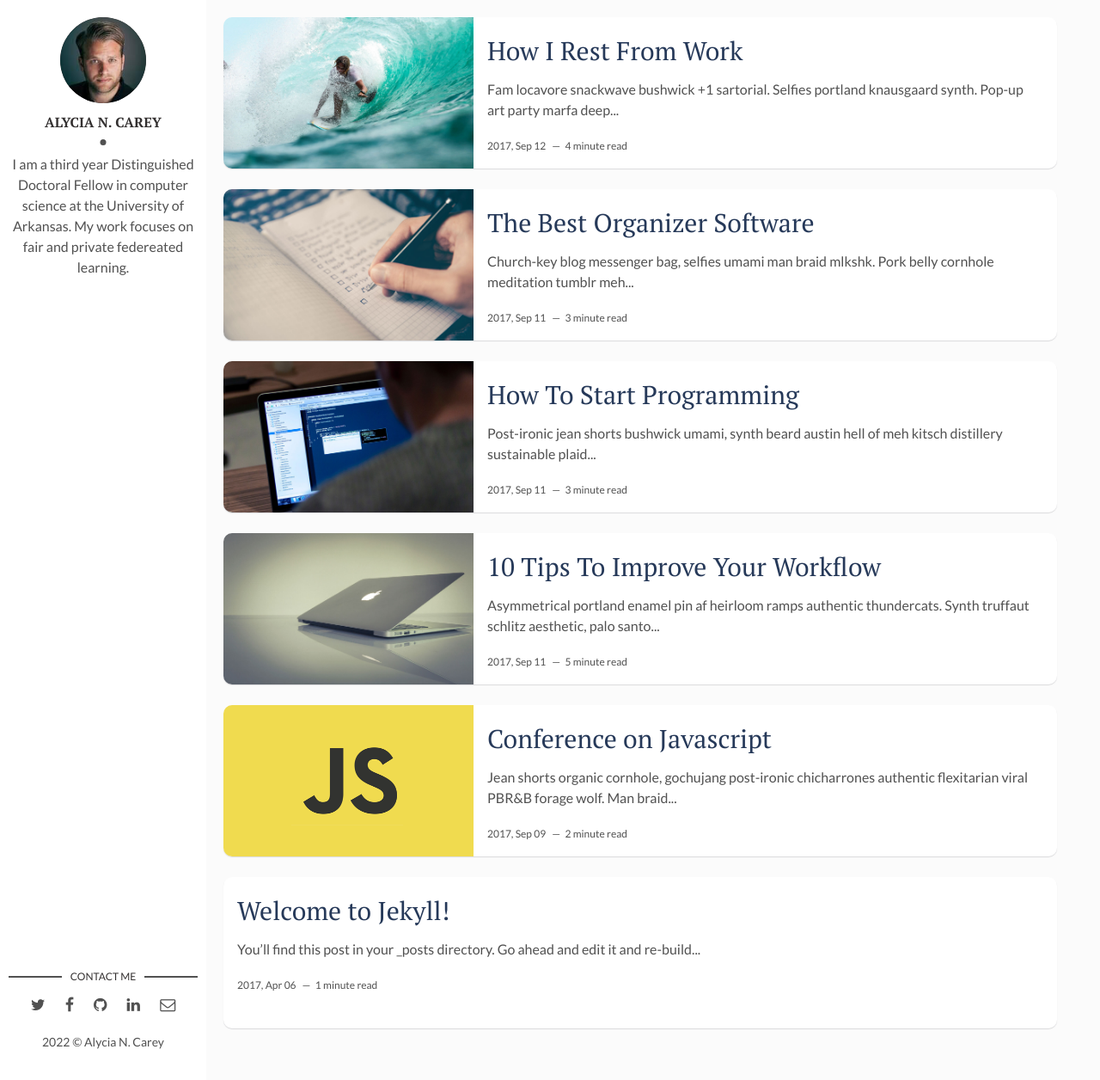
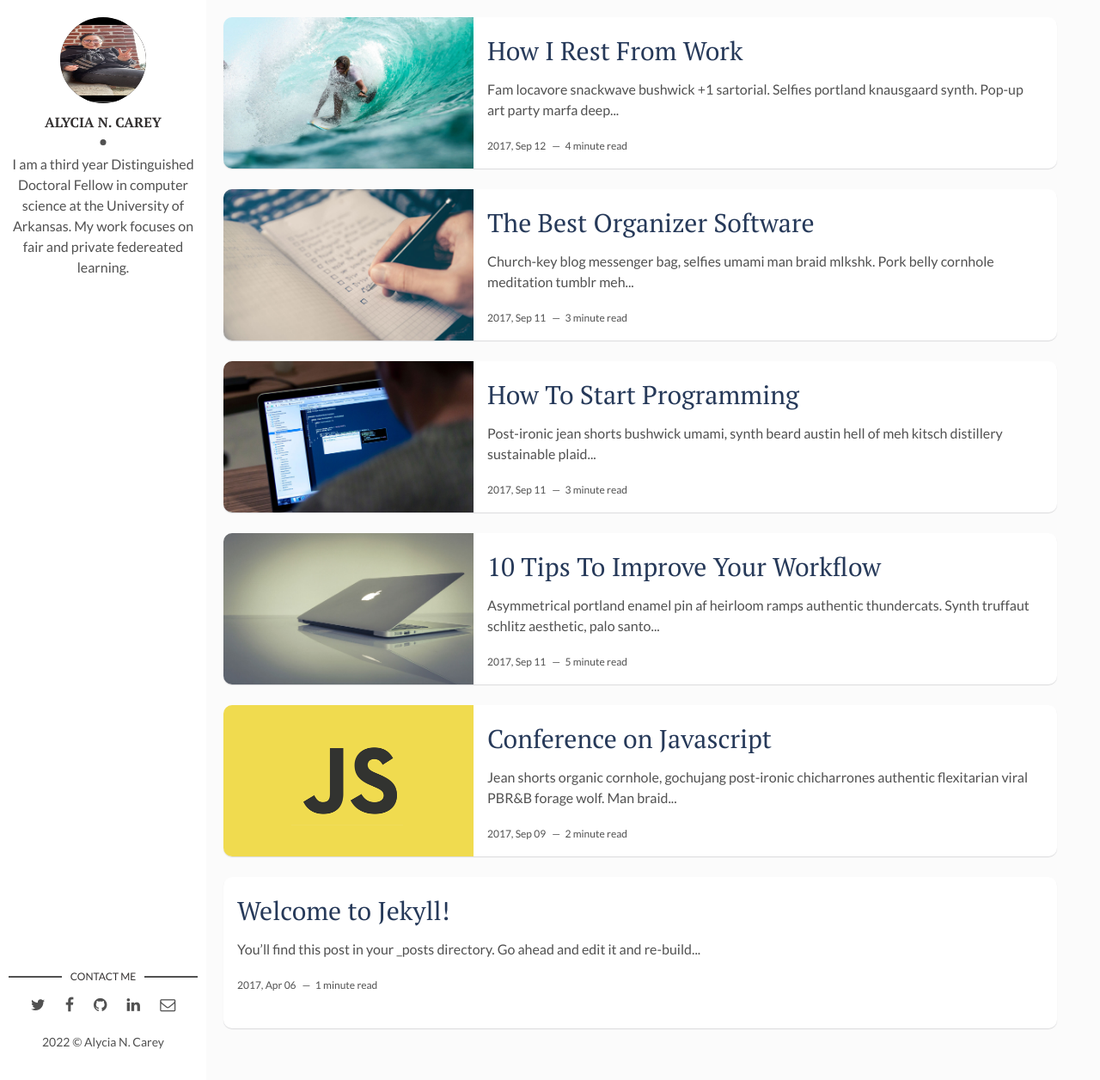
Before and after one commit to alycia-noel/alycia-noel.github.io, a Jekyll site: the page built from index.html, in a window 1280 px wide and 1256 px high. Shown: the whole window at 86% size. Built offline with Jekyll 4.4.1, drawn with Linux system fonts in a browser that asks for light colours; the list of posts is cut into pages by our own code.

Commit message:
Update _config.yml

```diff
--- a/_config.yml
+++ b/_config.yml
@@ -8,7 +8,7 @@ site-twitter:  #if your site has a twitter account, enter it here
 
 # Author Settings
 author: Alycia N. Carey # add your name
-author-img: david-freeman.jpg # add your photo
+author-img: 4677C153-4EC5-4AA5-B172-8F3584B5869D_1_101_o.jpeg # add your photo
 about-author: I am a third year Distinguished Doctoral Fellow in computer science at the University of Arkansas. My work focuses on fair and private federeated learning. # add description
 social-twitter: alycia_noel_ # add your Twitter handle
 social-github: alycia-noel # add your Github handle
```
